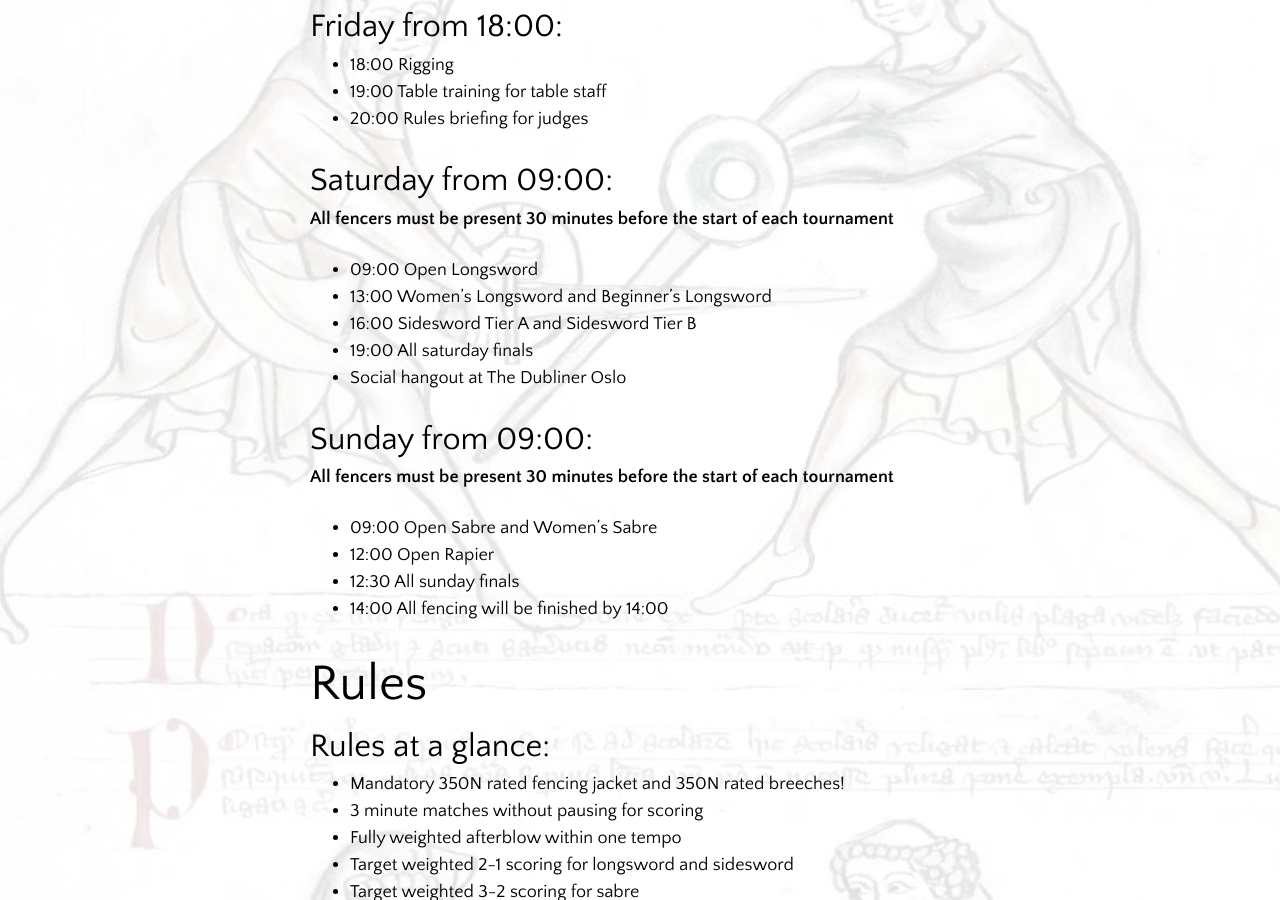
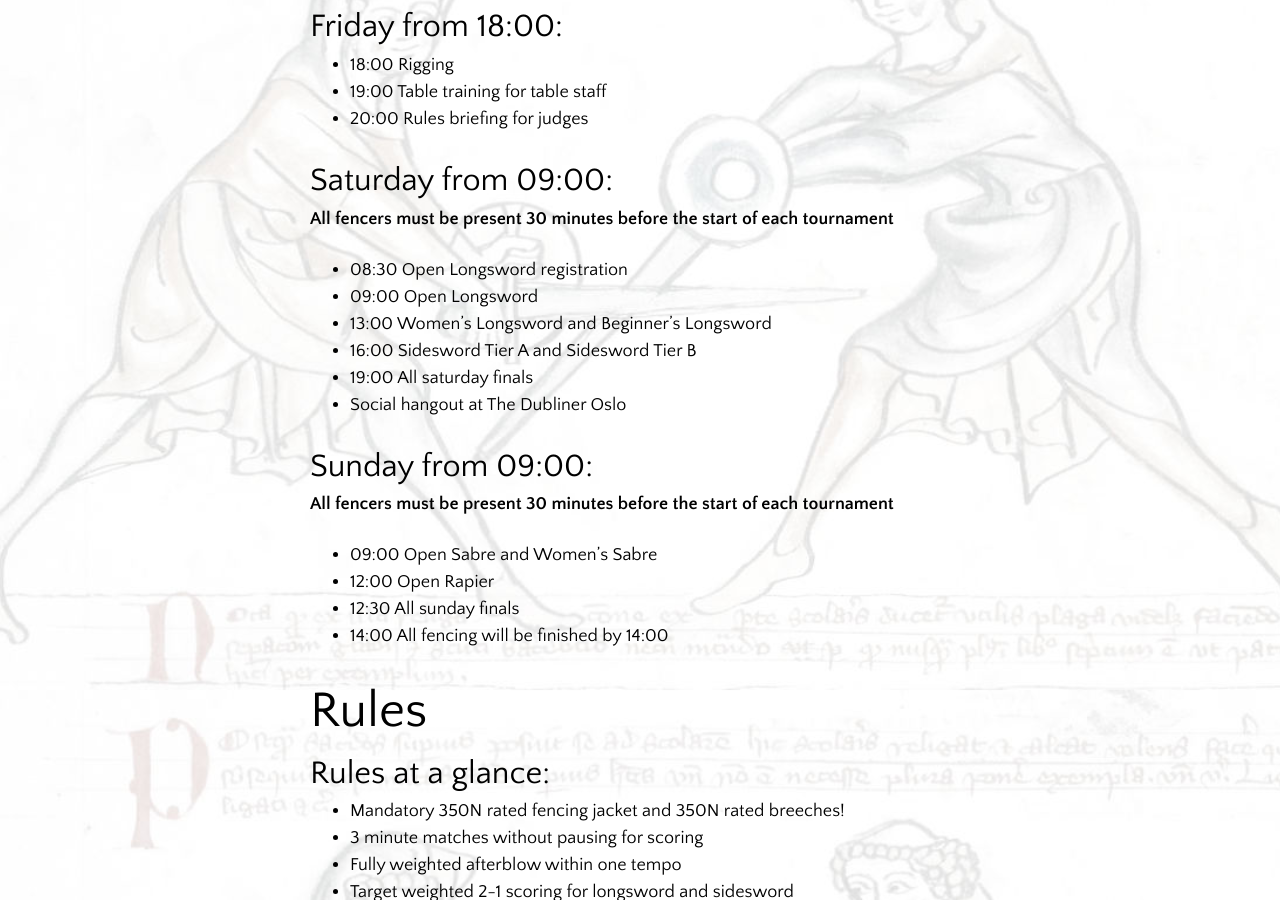
Before and after one commit to frieduellister/frieduellister.github.io, a Jekyll site: the page built from pages/oslo-penguin-cup/oslo-penguin-cup-2025.md, in a window 1280 px wide and 900 px high, scrolled down 1110 px. Built offline with Jekyll 4.4.1, drawn with Linux system fonts in a browser that asks for light colours.

Commit message:
opc open ls registration

```diff
--- a/pages/oslo-penguin-cup/oslo-penguin-cup-2025.md
+++ b/pages/oslo-penguin-cup/oslo-penguin-cup-2025.md
@@ -36,6 +36,7 @@ If you have any questions or requests you can send us an email on post@frieduell
 
 
 **All fencers must be present 30 minutes before the start of each tournament**
+- 08:30 Open Longsword registration
 - 09:00 Open Longsword
 - 13:00 Women's Longsword and Beginner's Longsword
 - 16:00 Sidesword Tier A and Sidesword Tier B
```
